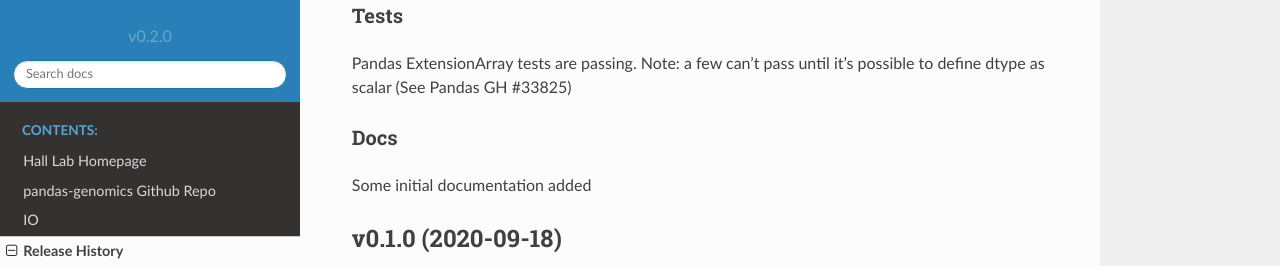
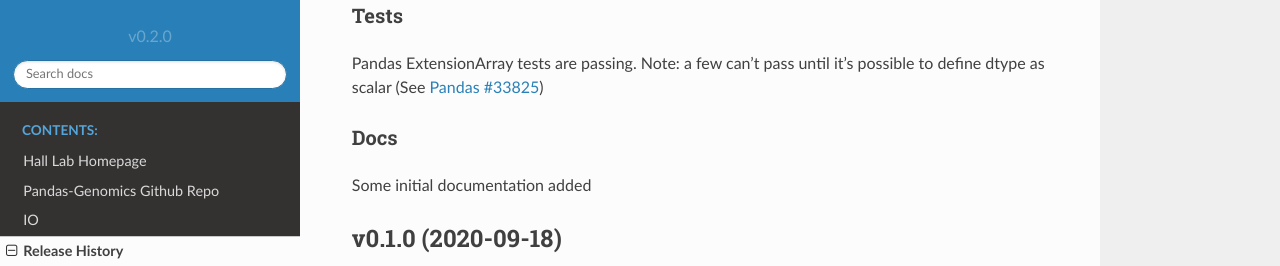
Before and after one commit to HallLab/pandas-genomics, a Sphinx documentation site: the page built from docs/release-history.rst, in a window 1280 px wide. Shown: the part 214-480 px from the top of the page. Built offline with Sphinx 7.4.7 and the Read the Docs theme 2.0.0, drawn with Linux system fonts in a browser that asks for light colours.

```diff
--- a/docs/index.rst
+++ b/docs/index.rst
@@ -10,6 +10,7 @@ Documentation for pandas-genomics
 Pandas ExtensionArray for working with genomics data
 
 TODO:
+
 - [x] Create the GenotypeArray ExtensionArray
   - [x] Pass all necessary ExtensionArray tests
 - [ ] IO Functions
@@ -26,7 +27,7 @@ TODO:
    :caption: Contents:
 
    Hall Lab Homepage <https://www.hall-lab.org>
-   pandas-genomics Github Repo <https://github.com/HallLab/pandas-genomics>
+   Pandas-Genomics Github Repo <https://github.com/HallLab/pandas-genomics>
    io
 
 
--- a/docs/io.rst
+++ b/docs/io.rst
@@ -5,3 +5,4 @@ IO
 The `io` module contains several functions for loading and saving to common variant formats
 
 .. automodule:: pandas-genomics.io
+   :members:
--- a/docs/release-history.rst
+++ b/docs/release-history.rst
@@ -8,7 +8,7 @@ v0.2.0 (2020-10-09)
 Tests
 ^^^^^
 Pandas ExtensionArray tests are passing.
-Note: a few can't pass until it's possible to define dtype as scalar (See Pandas GH #33825)
+Note: a few can't pass until it's possible to define dtype as scalar (See `Pandas #33825  <https://www.hall-lab.org>`_)
 
 Docs
 ^^^^
--- a/pyproject.toml
+++ b/pyproject.toml
@@ -1,6 +1,6 @@
 [tool.poetry]
 name = "pandas-genomics"
-version = "0.1.0"
+version = "0.2.0"
 description = "Pandas ExtensionDtypes and ExtensionArray for working with genomics data"
 license = "BSD-3-Clause"
 authors = ["John McGuigan <jrm5100@psu.edu>"]
```
